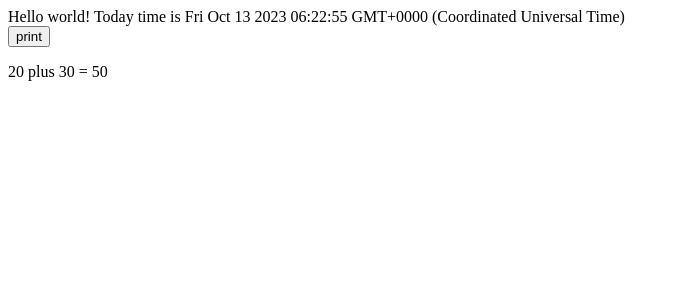
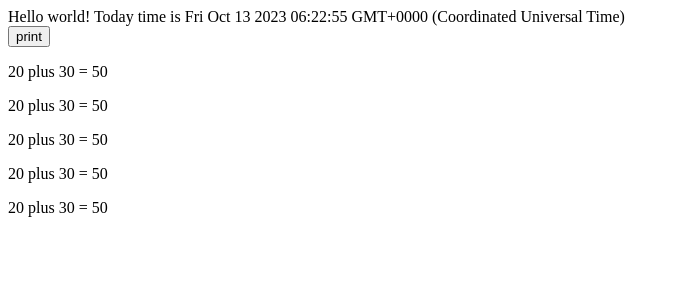
Before and after one commit to sarathi-2003/React-my-app, a React (Vite) app: page / in a window 1280 px wide. Shown: the top 300 px of the page, without its empty margins (0-680 px from the left). Built offline with nearby package versions, Linux system fonts and the light colour scheme.

Commit message:
adding multible components

```diff
--- a/src/App.jsx
+++ b/src/App.jsx
@@ -1,8 +1,17 @@
-function App (){
-  const day = new Date();
+function ADD(){
   let a= 20;
   let b = 30;
   let c = a+b;
+  return(
+    <p>
+    {a} plus {b} = {c}
+  </p>
+  )
+}
+
+function App (){
+  const day = new Date();
+
   console.log(day);
   return(
    <div>
@@ -10,10 +19,14 @@ function App (){
    <div>
    <button onClick={print_the_page}>print</button>
    </div>
-   <p>
-     {a} plus {b} = {c}
-   </p>
+
+   <ADD />
+   <ADD />
+   <ADD />
+   <ADD />
+   <ADD />
    </div>
+
   )
   function print_the_page(){
     window.print()
```
